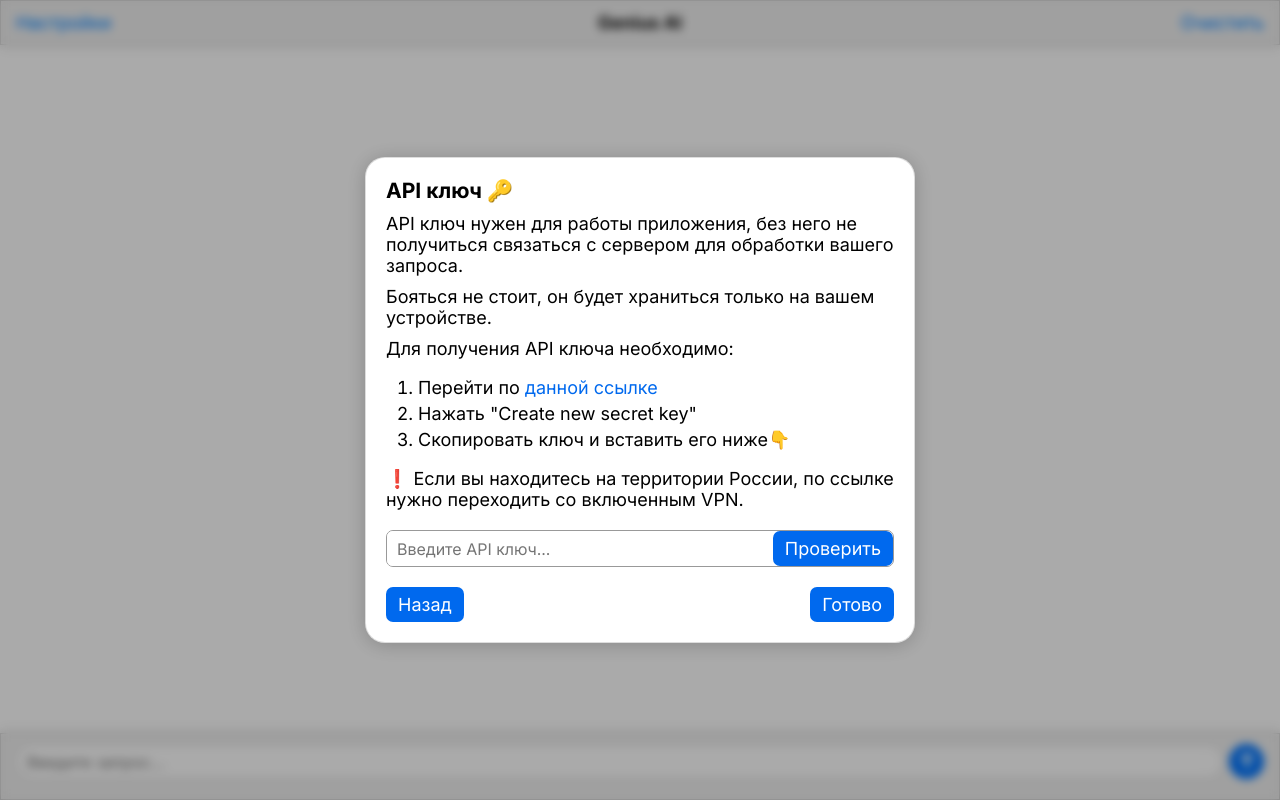
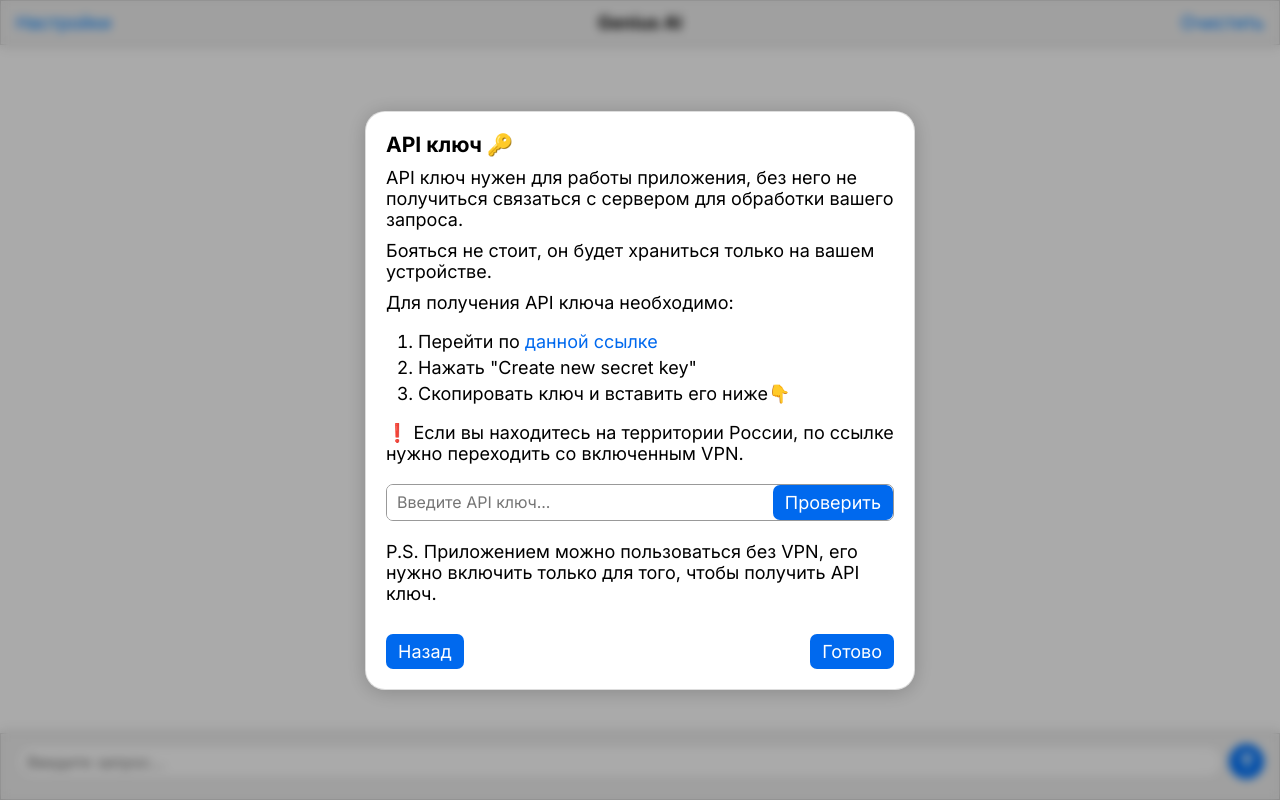
Before and after one commit to raifbrah/genius-ai, a Nuxt app: page / in a window 1280 px wide. Both pictures are taken after a click on the element "Дальше". Built offline with nearby package versions, Linux system fonts and the light colour scheme.

Commit message:
Added P.S. to the WelcomeWindow

```diff
--- a/components/WelcomeWindow.vue
+++ b/components/WelcomeWindow.vue
@@ -43,6 +43,10 @@
           со включенным VPN.
         </p>
         <ApiKeyInput class="api-key-input-component" />
+        <p>
+          P.S. Приложением можно пользоваться без VPN, его нужно включить только
+          для того, чтобы получить API ключ.
+        </p>
       </div>
 
       <div class="welcome-window__buttons">
@@ -145,6 +149,6 @@ p {
 }
 
 .api-key-input-component {
-  margin-top: 20px;
+  margin: 20px 0px;
 }
 </style>
```
